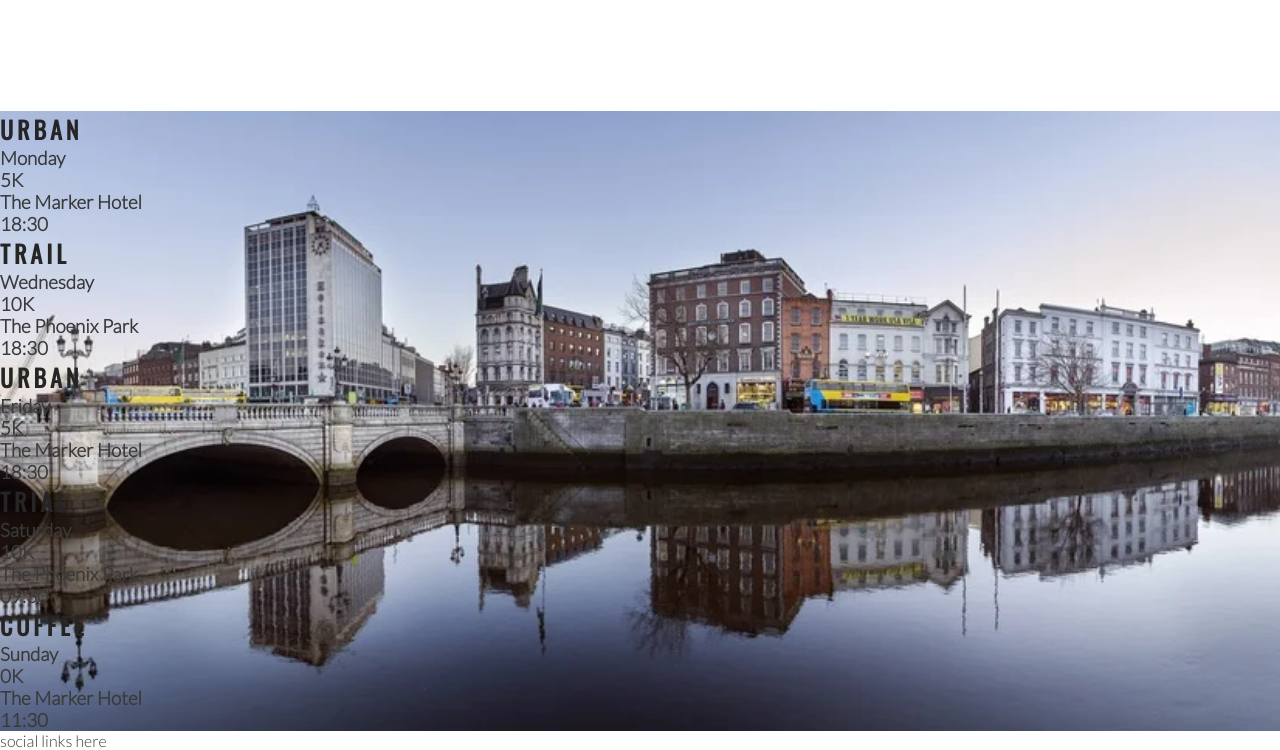
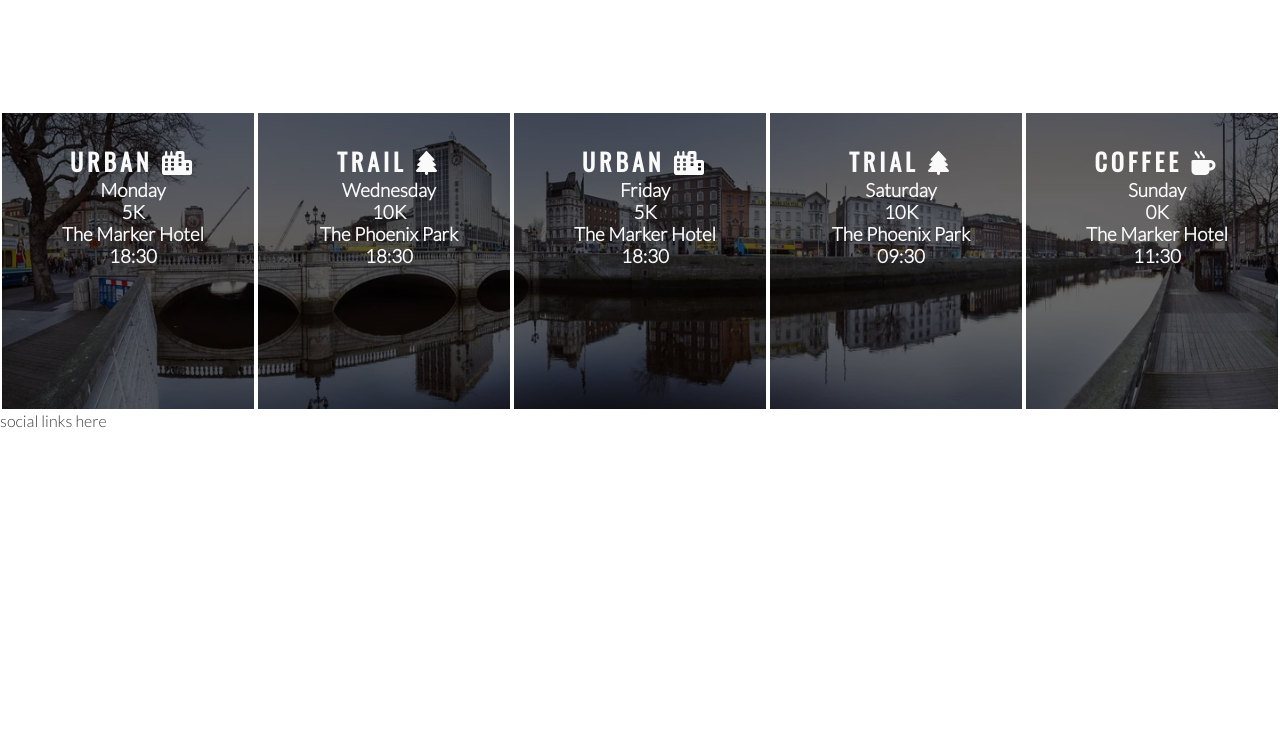
Before and after one commit to JessPorto/love-running, a plain HTML site: page index.html in a window 1280 px wide. Shown: the part 1184-1934 px from the top of the page. After the commit the page ends 1614 px from the top, so only its background shows below. Drawn offline with nearby package versions, Linux system fonts and the light colour scheme; files whose address does not match are found by name.

Commit message:
Styles times pannels and add icons

```diff
--- a/assets/css/style.css
+++ b/assets/css/style.css
@@ -196,5 +196,21 @@ hr {
     width:100%;
     overflow:hidden;
 
+}
+
+#times div {
+    color: #fafafa;
+    background-color:rgba(0, 0, 0, .6);
+    width: 20%;
+    height: 300px;
+    float:left;
+    padding:30px 0 0 10px;
+    text-align: center;
+    border:2px solid white;
+    box-sizing: border-box;
 
 }
+
+#times h2 {
+    color:#fafafa;
+}
--- a/index.html
+++ b/index.html
@@ -75,35 +75,35 @@
     </section>
     <section id="times">
        <div>
-           <h2>Urban</h2>
+           <h2>Urban <i class="fas fa-city"></i></h2>
            <h3>Monday</h3>
            <h3>5K</h3>
            <h3>The Marker Hotel</h3>
            <h3>18:30</h3>
        </div>
        <div>
-        <h2>Trail</h2>
+        <h2>Trail <i class="fas fa-tree"></i></h2>
         <h3>Wednesday</h3>
         <h3>10K</h3>
         <h3>The Phoenix Park</h3>
         <h3>18:30</h3>
     </div>
     <div>
-        <h2>Urban</h2>
+        <h2>Urban <i class="fas fa-city"></i></h2>
         <h3>Friday</h3>
         <h3>5K</h3>
         <h3>The Marker Hotel</h3>
         <h3>18:30</h3>
     </div>
     <div>
-        <h2>Trial</h2>
+        <h2>Trial <i class="fas fa-tree"></i></h2>
         <h3>Saturday</h3>
         <h3>10K</h3>
         <h3>The Phoenix Park</h3>
         <h3>09:30</h3>
     </div>
     <div>
-        <h2>Coffee</h2>
+        <h2>Coffee <i class="fas fa-mug-hot"></i></h2>
         <h3>Sunday</h3>
         <h3>0K</h3>
         <h3>The Marker Hotel</h3>
```
